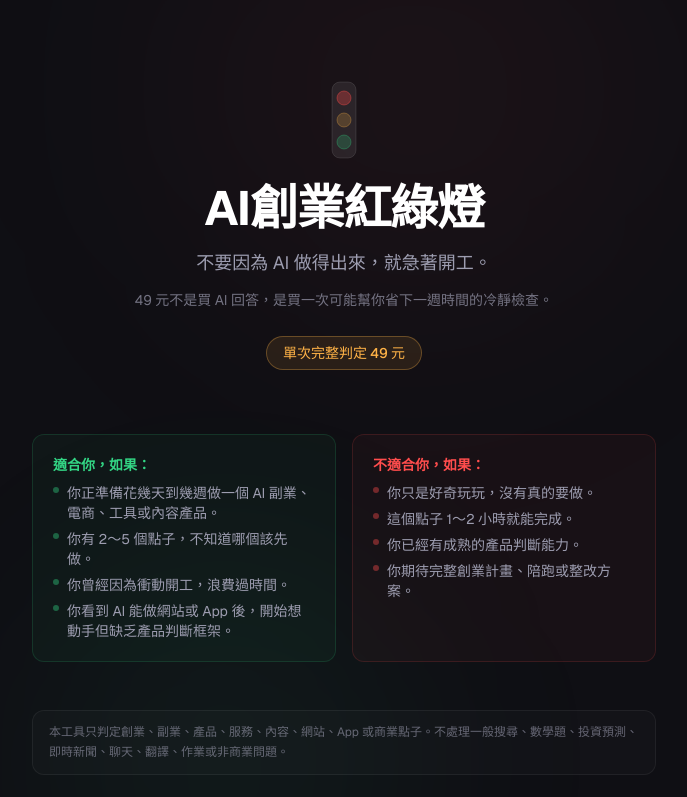
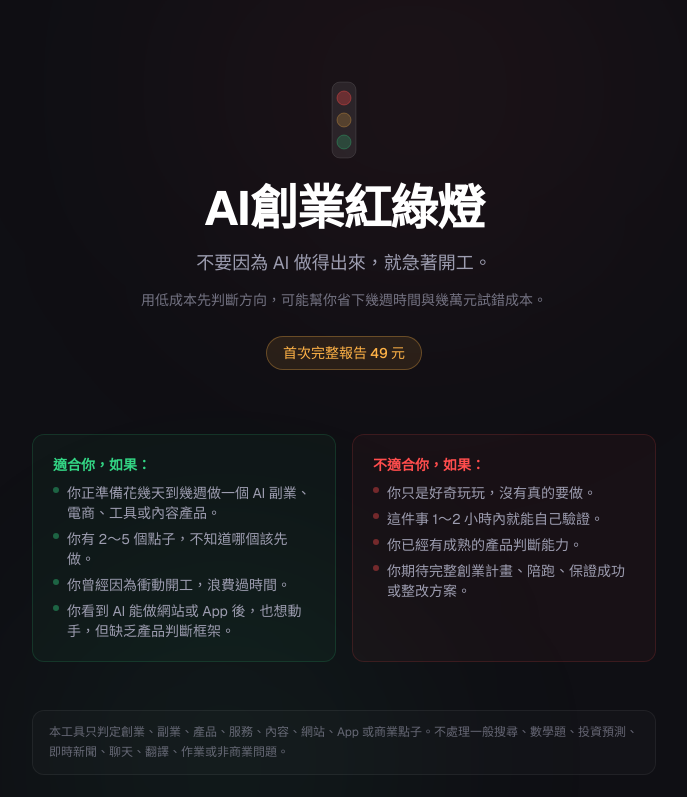
Before and after one commit to win781001-boop/ai-startup-traffic-light, a Next.js app: page / in a window 1280 px wide. Shown: the top 797 px of the page, without its empty margins (296-983 px from the left). Built offline with nearby package versions, Linux system fonts and the light colour scheme.

Commit message:
Update prepayment copy

```diff
--- a/app/page.tsx
+++ b/app/page.tsx
@@ -182,8 +182,8 @@ export default function Home() {
           </div>
           <h1 className="mb-4 text-4xl font-bold tracking-tight text-white sm:text-5xl">AI創業紅綠燈</h1>
           <p className="mx-auto mb-3 max-w-lg text-lg leading-relaxed text-text-secondary">不要因為 AI 做得出來，就急著開工。</p>
-          <p className="mx-auto mb-6 max-w-lg text-sm leading-relaxed text-text-secondary/70">49 元不是買 AI 回答，是買一次可能幫你省下一週時間的冷靜檢查。</p>
-          <div className="inline-flex items-center gap-2 rounded-full border border-yellow-light/30 bg-yellow-light/10 px-4 py-1.5 text-sm font-medium text-yellow-light">單次完整判定 49 元</div>
+          <p className="mx-auto mb-6 max-w-lg text-sm leading-relaxed text-text-secondary/70">用低成本先判斷方向，可能幫你省下幾週時間與幾萬元試錯成本。</p>
+          <div className="inline-flex items-center gap-2 rounded-full border border-yellow-light/30 bg-yellow-light/10 px-4 py-1.5 text-sm font-medium text-yellow-light">首次完整報告 49 元</div>
         </header>
 
         {/* Suitable / Unsuitable */}
@@ -194,16 +194,16 @@ export default function Home() {
               <li className="flex gap-2"><span className="mt-1 h-1.5 w-1.5 shrink-0 rounded-full bg-green-light/40" />你正準備花幾天到幾週做一個 AI 副業、電商、工具或內容產品。</li>
               <li className="flex gap-2"><span className="mt-1 h-1.5 w-1.5 shrink-0 rounded-full bg-green-light/40" />你有 2～5 個點子，不知道哪個該先做。</li>
               <li className="flex gap-2"><span className="mt-1 h-1.5 w-1.5 shrink-0 rounded-full bg-green-light/40" />你曾經因為衝動開工，浪費過時間。</li>
-              <li className="flex gap-2"><span className="mt-1 h-1.5 w-1.5 shrink-0 rounded-full bg-green-light/40" />你看到 AI 能做網站或 App 後，開始想動手但缺乏產品判斷框架。</li>
+              <li className="flex gap-2"><span className="mt-1 h-1.5 w-1.5 shrink-0 rounded-full bg-green-light/40" />你看到 AI 能做網站或 App 後，也想動手，但缺乏產品判斷框架。</li>
             </ul>
           </div>
           <div className="rounded-xl border border-red-light/15 bg-red-light/[0.04] p-5">
             <h3 className="mb-2 text-sm font-semibold text-red-light">不適合你，如果：</h3>
             <ul className="space-y-1.5 text-sm text-text-secondary">
               <li className="flex gap-2"><span className="mt-1 h-1.5 w-1.5 shrink-0 rounded-full bg-red-light/40" />你只是好奇玩玩，沒有真的要做。</li>
-              <li className="flex gap-2"><span className="mt-1 h-1.5 w-1.5 shrink-0 rounded-full bg-red-light/40" />這個點子 1～2 小時就能完成。</li>
+              <li className="flex gap-2"><span className="mt-1 h-1.5 w-1.5 shrink-0 rounded-full bg-red-light/40" />這件事 1～2 小時內就能自己驗證。</li>
               <li className="flex gap-2"><span className="mt-1 h-1.5 w-1.5 shrink-0 rounded-full bg-red-light/40" />你已經有成熟的產品判斷能力。</li>
-              <li className="flex gap-2"><span className="mt-1 h-1.5 w-1.5 shrink-0 rounded-full bg-red-light/40" />你期待完整創業計畫、陪跑或整改方案。</li>
+              <li className="flex gap-2"><span className="mt-1 h-1.5 w-1.5 shrink-0 rounded-full bg-red-light/40" />你期待完整創業計畫、陪跑、保證成功或整改方案。</li>
             </ul>
           </div>
         </section>
--- a/components/startup-light/PaymentPanel.tsx
+++ b/components/startup-light/PaymentPanel.tsx
@@ -20,7 +20,7 @@ export function PaymentPanel({ showPayment, paymentData, paymentConfirmed, payme
       {/* Payment Card */}
       {showPayment && !paymentData && !paymentConfirmed && !analysisData && !boundaryError && (
         <section className="mb-8 rounded-2xl border border-border-subtle bg-gradient-to-br from-bg-card to-bg-card/60 p-6 backdrop-blur-sm sm:p-8">
-          <div className="mb-4 inline-flex items-center gap-2 rounded-full border border-yellow-light/30 bg-yellow-light/10 px-4 py-1.5 text-sm font-semibold text-yellow-light">單次完整判定 49 元</div>
+          <div className="mb-4 inline-flex items-center gap-2 rounded-full border border-yellow-light/30 bg-yellow-light/10 px-4 py-1.5 text-sm font-semibold text-yellow-light">首次完整報告 49 元</div>
           <p className="mb-4 text-sm leading-relaxed text-text-secondary">你已完成前 3 題。付款後請再補充 3 題，系統會根據你的點子、市場跡象、付費可能、交付速度與維護負擔，給出紅燈、黃燈或綠燈判定。</p>
           <p className="mb-6 text-xs text-text-secondary/50">目前 v0.4-alpha 為測試版，付款流程暫以占位呈現。</p>
           <button onClick={onPaymentClick} disabled={paymentLoading} className="flex w-full items-center justify-center gap-2 rounded-xl bg-gradient-to-r from-yellow-light to-orange-400 px-6 py-3 text-sm font-semibold text-[#0f0f14] transition hover:opacity-90 disabled:cursor-not-allowed disabled:opacity-50">
@@ -32,7 +32,7 @@ export function PaymentPanel({ showPayment, paymentData, paymentConfirmed, payme
       {/* Payment Created Banner */}
       {paymentData && !paymentConfirmed && !analysisData && (
         <section className="mb-8 rounded-2xl border border-border-subtle bg-gradient-to-br from-bg-card to-bg-card/60 p-6 backdrop-blur-sm sm:p-8">
-          <div className="mb-4 inline-flex items-center gap-2 rounded-full border border-yellow-light/30 bg-yellow-light/10 px-4 py-1.5 text-sm font-semibold text-yellow-light">單次完整判定 49 元</div>
+          <div className="mb-4 inline-flex items-center gap-2 rounded-full border border-yellow-light/30 bg-yellow-light/10 px-4 py-1.5 text-sm font-semibold text-yellow-light">首次完整報告 49 元</div>
           <p className="mb-4 text-sm leading-relaxed text-text-secondary">點擊下方按鈕模擬付款，確認後即可開始填寫完整判定資料。</p>
           <p className="mb-6 text-xs text-text-secondary/50">付款編號：{paymentData.id}</p>
           <button onClick={onConfirmPayment} disabled={confirmLoading} className="flex w-full items-center justify-center gap-2 rounded-xl bg-gradient-to-r from-yellow-light to-orange-400 px-6 py-3 text-sm font-semibold text-[#0f0f14] transition hover:opacity-90 disabled:cursor-not-allowed disabled:opacity-50">
```
